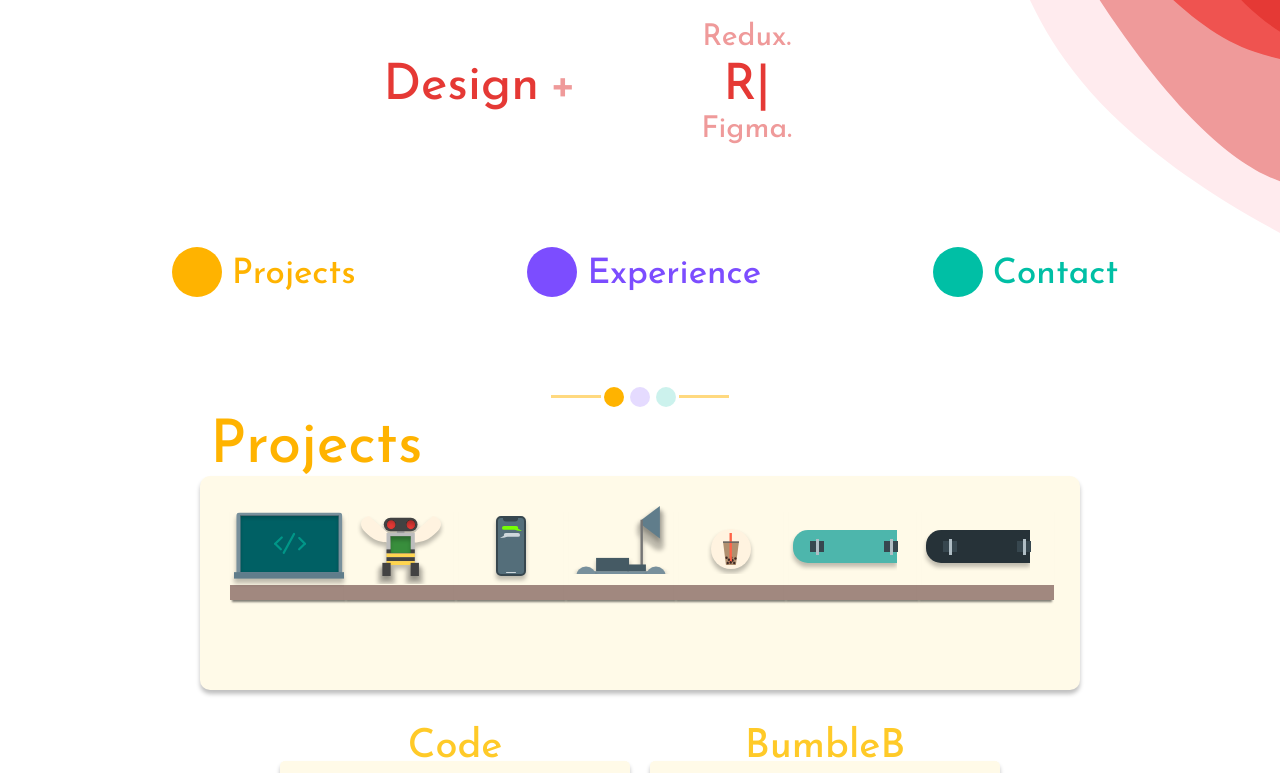
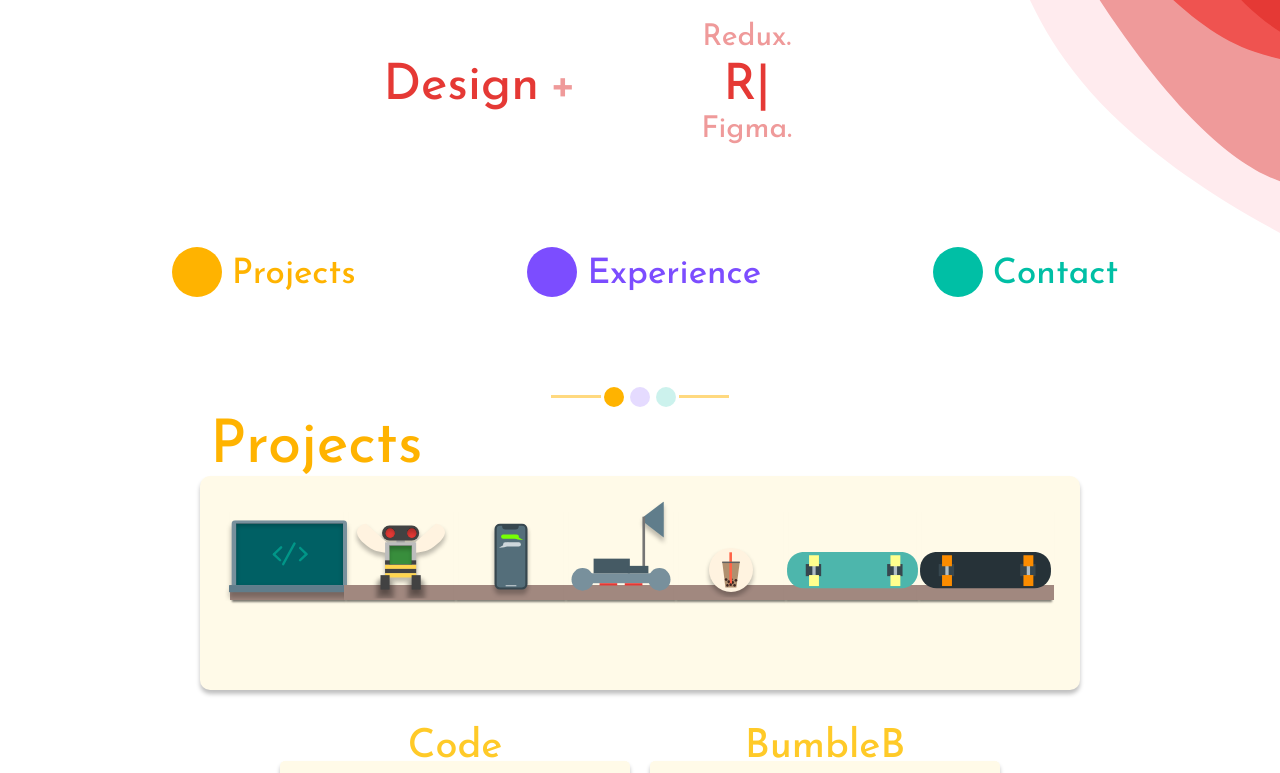
Before and after one commit to CameronShum/web2, a React (Create React App) app: page / in a window 1280 px wide. Shown: the part 385-1158 px from the top of the page. Built offline with nearby package versions, Linux system fonts and the light colour scheme.

Commit message:
Updated images

```diff
--- a/src/components/built/window.jsx
+++ b/src/components/built/window.jsx
@@ -81,14 +81,14 @@ const BuildImages = styled.div`
   cursor: pointer;
 
   display: flex;
-  align-items: center;
+  align-items: flex-end;
   justify-content: center;
   svg {
     padding: 0 5px;
     margin-bottom: -10px;
-    transform: ${(props) => (props.active ? 'scale(1.1)' : '')};
+    transform: ${(props) => (props.active ? 'scale(1.2)' : 'scale(1.1)')};
     :hover {
-      transform: scale(1.1);
+      transform: scale(1.2);
     }
   }
 `;
--- a/src/images/projects/Rover.jsx
+++ b/src/images/projects/Rover.jsx
@@ -8,7 +8,6 @@ const Rover = () => (
     fill="none"
     xmlns="http://www.w3.org/2000/svg"
   >
-    <g filter="url(#filter0_d)">
     <g filter="url(#filter1_d)">
       <path
         d="M87.8839 0L69 14.3406V18.233L87.8839 32.5736V0Z"
@@ -16,7 +15,7 @@ const Rover = () => (
       />
     </g>
     <rect
-        x="68.4865"
+      x="68.4863"
       y="13.8041"
       width="2.41071"
       height="46.7093"
@@ -30,7 +29,7 @@ const Rover = () => (
       fill="#78909C"
     />
     <rect
-        x="24.0892"
+      x="24.0894"
       y="51.9091"
       width="32.9464"
       height="13.3163"
@@ -43,7 +42,6 @@ const Rover = () => (
       height="6.76056"
       fill="#455A64"
     />
-      <g filter="url(#filter2_d)">
     <ellipse
       cx="14.0446"
       cy="70.7567"
@@ -51,16 +49,13 @@ const Rover = () => (
       ry="10.2433"
       fill="#78909C"
     />
-      </g>
-      <g filter="url(#filter3_d)">
     <ellipse
-          cx="83.9554"
+      cx="83.9553"
       cy="70.7567"
       rx="10.0446"
       ry="10.2433"
       fill="#78909C"
     />
-      </g>
     <rect
       x="29.5134"
       y="74.2394"
@@ -69,19 +64,18 @@ const Rover = () => (
       fill="#E53935"
     />
     <rect
-        x="52.4152"
+      x="52.415"
       y="74.2394"
       width="16.0714"
       height="2.04865"
       fill="#E53935"
     />
-    </g>
     <defs>
       <filter
         id="filter0_d"
         x="0"
         y="0"
-        width="98"
+        width="97.9999"
         height="89"
         filterUnits="userSpaceOnUse"
         colorInterpolationFilters="sRGB"
@@ -143,72 +137,6 @@ const Rover = () => (
           result="shape"
         />
       </filter>
-      <filter
-        id="filter2_d"
-        x="0"
-        y="60.5135"
-        width="28.0893"
-        height="28.4865"
-        filterUnits="userSpaceOnUse"
-        colorInterpolationFilters="sRGB"
-      >
-        <feFlood floodOpacity="0" result="BackgroundImageFix" />
-        <feColorMatrix
-          in="SourceAlpha"
-          type="matrix"
-          values="0 0 0 0 0 0 0 0 0 0 0 0 0 0 0 0 0 0 127 0"
-        />
-        <feOffset dy="4" />
-        <feGaussianBlur stdDeviation="2" />
-        <feColorMatrix
-          type="matrix"
-          values="0 0 0 0 0 0 0 0 0 0 0 0 0 0 0 0 0 0 0.25 0"
-        />
-        <feBlend
-          mode="normal"
-          in2="BackgroundImageFix"
-          result="effect1_dropShadow"
-        />
-        <feBlend
-          mode="normal"
-          in="SourceGraphic"
-          in2="effect1_dropShadow"
-          result="shape"
-        />
-      </filter>
-      <filter
-        id="filter3_d"
-        x="69.9108"
-        y="60.5135"
-        width="28.0893"
-        height="28.4865"
-        filterUnits="userSpaceOnUse"
-        colorInterpolationFilters="sRGB"
-      >
-        <feFlood floodOpacity="0" result="BackgroundImageFix" />
-        <feColorMatrix
-          in="SourceAlpha"
-          type="matrix"
-          values="0 0 0 0 0 0 0 0 0 0 0 0 0 0 0 0 0 0 127 0"
-        />
-        <feOffset dy="4" />
-        <feGaussianBlur stdDeviation="2" />
-        <feColorMatrix
-          type="matrix"
-          values="0 0 0 0 0 0 0 0 0 0 0 0 0 0 0 0 0 0 0.25 0"
-        />
-        <feBlend
-          mode="normal"
-          in2="BackgroundImageFix"
-          result="effect1_dropShadow"
-        />
-        <feBlend
-          mode="normal"
-          in="SourceGraphic"
-          in2="effect1_dropShadow"
-          result="shape"
-        />
-      </filter>
     </defs>
   </svg>
 );
--- a/src/images/projects/Skateboard1.jsx
+++ b/src/images/projects/Skateboard1.jsx
@@ -8,25 +8,15 @@ const Skateboard1 = () => (
     fill="none"
     xmlns="http://www.w3.org/2000/svg"
   >
-    <g filter="url(#filter0_d)">
-      <rect x="4" width="119" height="33" rx="15" fill="#4DB6AC" />
-    </g>
+    <rect x="4" width="119" height="33" rx="15" fill="#4DB6AC" />
     <rect x="95" y="11" width="14" height="11" fill="#37474F" />
     <rect x="101" y="9" width="3" height="16" fill="#B0BEC5" />
-    <g filter="url(#filter1_d)">
-      <rect x="98" y="3" width="9" height="10" fill="#FFFF8D" />
-    </g>
-    <g filter="url(#filter2_d)">
-      <rect x="98" y="21" width="9" height="10" fill="#FFFF8D" />
-    </g>
+    <rect x="98" y="3" width="9" height="10" fill="#FFFF8D" />
+    <rect x="98" y="21" width="9" height="10" fill="#FFFF8D" />
     <rect x="21" y="11" width="14" height="11" fill="#37474F" />
     <rect x="27" y="9" width="3" height="16" fill="#B0BEC5" />
-    <g filter="url(#filter3_d)">
-      <rect x="24" y="3" width="9" height="10" fill="#FFFF8D" />
-    </g>
-    <g filter="url(#filter4_d)">
-      <rect x="24" y="21" width="9" height="10" fill="#FFFF8D" />
-    </g>
+    <rect x="24" y="3" width="9" height="10" fill="#FFFF8D" />
+    <rect x="24" y="21" width="9" height="10" fill="#FFFF8D" />
   </svg>
 );
 
--- a/src/images/projects/Skateboard2.jsx
+++ b/src/images/projects/Skateboard2.jsx
@@ -8,192 +8,15 @@ const Skatebaord2 = () => (
     fill="none"
     xmlns="http://www.w3.org/2000/svg"
   >
-    <g filter="url(#filter0_d)">
-      <rect x="4" width="119" height="33" rx="15" fill="#263238" />
-    </g>
+    <rect x="4" width="119" height="33" rx="15" fill="#263238" />
     <rect x="95" y="11" width="14" height="11" fill="#37474F" />
     <rect x="101" y="9" width="3" height="16" fill="#B0BEC5" />
-    <g filter="url(#filter1_d)">
-      <rect x="98" y="3" width="9" height="10" fill="#FB8C00" />
-    </g>
-    <g filter="url(#filter2_d)">
-      <rect x="98" y="21" width="9" height="10" fill="#FB8C00" />
-    </g>
+    <rect x="98" y="3" width="9" height="10" fill="#FB8C00" />
+    <rect x="98" y="21" width="9" height="10" fill="#FB8C00" />
     <rect x="21" y="11" width="14" height="11" fill="#37474F" />
-    <rect x="27" y="9" width="3" height="16" fill="#B0BEC5" />
-    <g filter="url(#filter3_d)">
-      <rect x="24" y="3" width="9" height="10" fill="#FB8C00" />
-    </g>
-    <g filter="url(#filter4_d)">
-      <rect x="24" y="21" width="9" height="10" fill="#FB8C00" />
-    </g>
-    <defs>
-      <filter
-        id="filter0_d"
-        x="0"
-        y="0"
-        width="127"
-        height="41"
-        filterUnits="userSpaceOnUse"
-        colorInterpolationFilters="sRGB"
-      >
-        <feFlood floodOpacity="0" result="BackgroundImageFix" />
-        <feColorMatrix
-          in="SourceAlpha"
-          type="matrix"
-          values="0 0 0 0 0 0 0 0 0 0 0 0 0 0 0 0 0 0 127 0"
-        />
-        <feOffset dy="4" />
-        <feGaussianBlur stdDeviation="2" />
-        <feColorMatrix
-          type="matrix"
-          values="0 0 0 0 0 0 0 0 0 0 0 0 0 0 0 0 0 0 0.25 0"
-        />
-        <feBlend
-          mode="normal"
-          in2="BackgroundImageFix"
-          result="effect1_dropShadow"
-        />
-        <feBlend
-          mode="normal"
-          in="SourceGraphic"
-          in2="effect1_dropShadow"
-          result="shape"
-        />
-      </filter>
-      <filter
-        id="filter1_d"
-        x="94"
-        y="3"
-        width="17"
-        height="18"
-        filterUnits="userSpaceOnUse"
-        colorInterpolationFilters="sRGB"
-      >
-        <feFlood floodOpacity="0" result="BackgroundImageFix" />
-        <feColorMatrix
-          in="SourceAlpha"
-          type="matrix"
-          values="0 0 0 0 0 0 0 0 0 0 0 0 0 0 0 0 0 0 127 0"
-        />
-        <feOffset dy="4" />
-        <feGaussianBlur stdDeviation="2" />
-        <feColorMatrix
-          type="matrix"
-          values="0 0 0 0 0 0 0 0 0 0 0 0 0 0 0 0 0 0 0.25 0"
-        />
-        <feBlend
-          mode="normal"
-          in2="BackgroundImageFix"
-          result="effect1_dropShadow"
-        />
-        <feBlend
-          mode="normal"
-          in="SourceGraphic"
-          in2="effect1_dropShadow"
-          result="shape"
-        />
-      </filter>
-      <filter
-        id="filter2_d"
-        x="94"
-        y="21"
-        width="17"
-        height="18"
-        filterUnits="userSpaceOnUse"
-        colorInterpolationFilters="sRGB"
-      >
-        <feFlood floodOpacity="0" result="BackgroundImageFix" />
-        <feColorMatrix
-          in="SourceAlpha"
-          type="matrix"
-          values="0 0 0 0 0 0 0 0 0 0 0 0 0 0 0 0 0 0 127 0"
-        />
-        <feOffset dy="4" />
-        <feGaussianBlur stdDeviation="2" />
-        <feColorMatrix
-          type="matrix"
-          values="0 0 0 0 0 0 0 0 0 0 0 0 0 0 0 0 0 0 0.25 0"
-        />
-        <feBlend
-          mode="normal"
-          in2="BackgroundImageFix"
-          result="effect1_dropShadow"
-        />
-        <feBlend
-          mode="normal"
-          in="SourceGraphic"
-          in2="effect1_dropShadow"
-          result="shape"
-        />
-      </filter>
-      <filter
-        id="filter3_d"
-        x="20"
-        y="3"
-        width="17"
-        height="18"
-        filterUnits="userSpaceOnUse"
-        colorInterpolationFilters="sRGB"
-      >
-        <feFlood floodOpacity="0" result="BackgroundImageFix" />
-        <feColorMatrix
-          in="SourceAlpha"
-          type="matrix"
-          values="0 0 0 0 0 0 0 0 0 0 0 0 0 0 0 0 0 0 127 0"
-        />
-        <feOffset dy="4" />
-        <feGaussianBlur stdDeviation="2" />
-        <feColorMatrix
-          type="matrix"
-          values="0 0 0 0 0 0 0 0 0 0 0 0 0 0 0 0 0 0 0.25 0"
-        />
-        <feBlend
-          mode="normal"
-          in2="BackgroundImageFix"
-          result="effect1_dropShadow"
-        />
-        <feBlend
-          mode="normal"
-          in="SourceGraphic"
-          in2="effect1_dropShadow"
-          result="shape"
-        />
-      </filter>
-      <filter
-        id="filter4_d"
-        x="20"
-        y="21"
-        width="17"
-        height="18"
-        filterUnits="userSpaceOnUse"
-        colorInterpolationFilters="sRGB"
-      >
-        <feFlood floodOpacity="0" result="BackgroundImageFix" />
-        <feColorMatrix
-          in="SourceAlpha"
-          type="matrix"
-          values="0 0 0 0 0 0 0 0 0 0 0 0 0 0 0 0 0 0 127 0"
-        />
-        <feOffset dy="4" />
-        <feGaussianBlur stdDeviation="2" />
-        <feColorMatrix
-          type="matrix"
-          values="0 0 0 0 0 0 0 0 0 0 0 0 0 0 0 0 0 0 0.25 0"
-        />
-        <feBlend
-          mode="normal"
-          in2="BackgroundImageFix"
-          result="effect1_dropShadow"
-        />
-        <feBlend
-          mode="normal"
-          in="SourceGraphic"
-          in2="effect1_dropShadow"
-          result="shape"
-        />
-      </filter>
-    </defs>
+    <rect x="27" y="10" width="3" height="16" fill="#B0BEC5" />
+    <rect x="24" y="3" width="9" height="10" fill="#FB8C00" />
+    <rect x="24" y="21" width="9" height="10" fill="#FB8C00" />
   </svg>
 );
 
```
Lines whose indentation alone changed are shown as unchanged.
